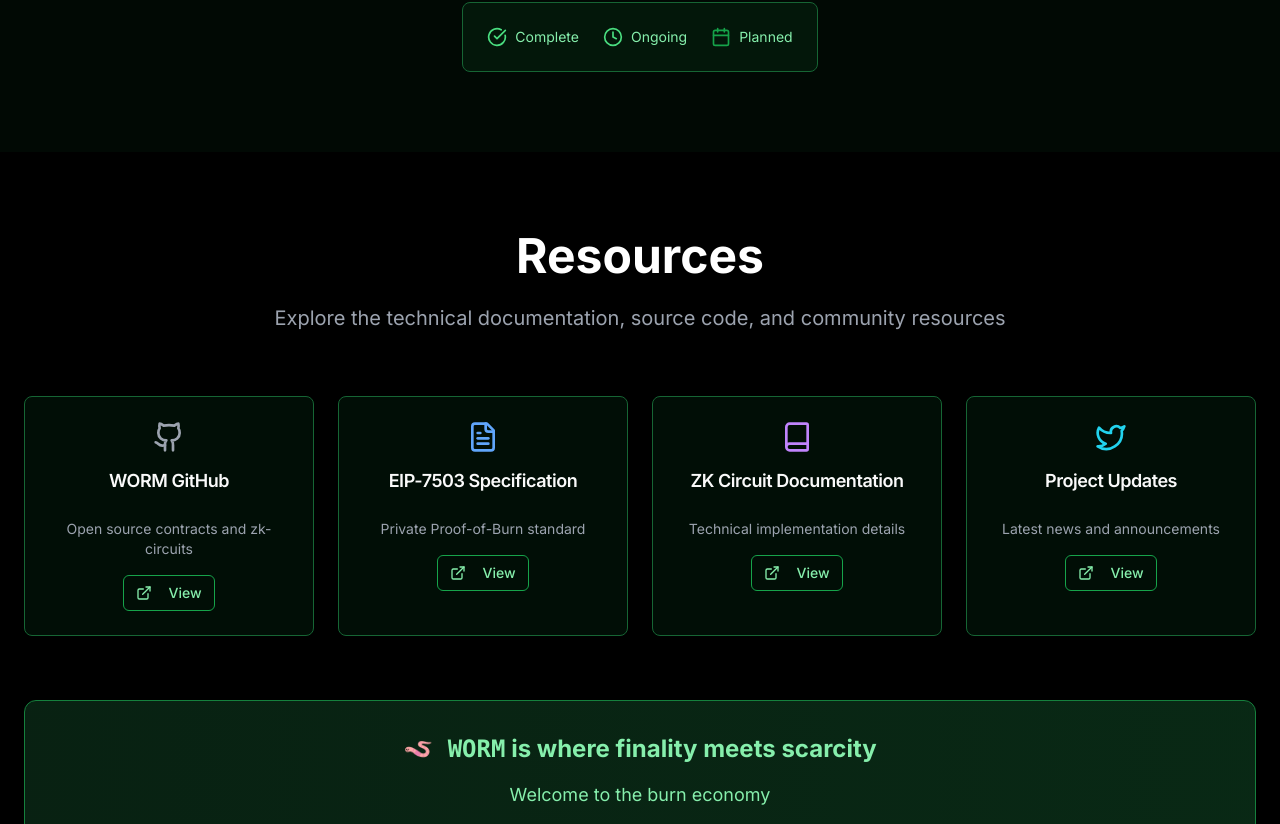
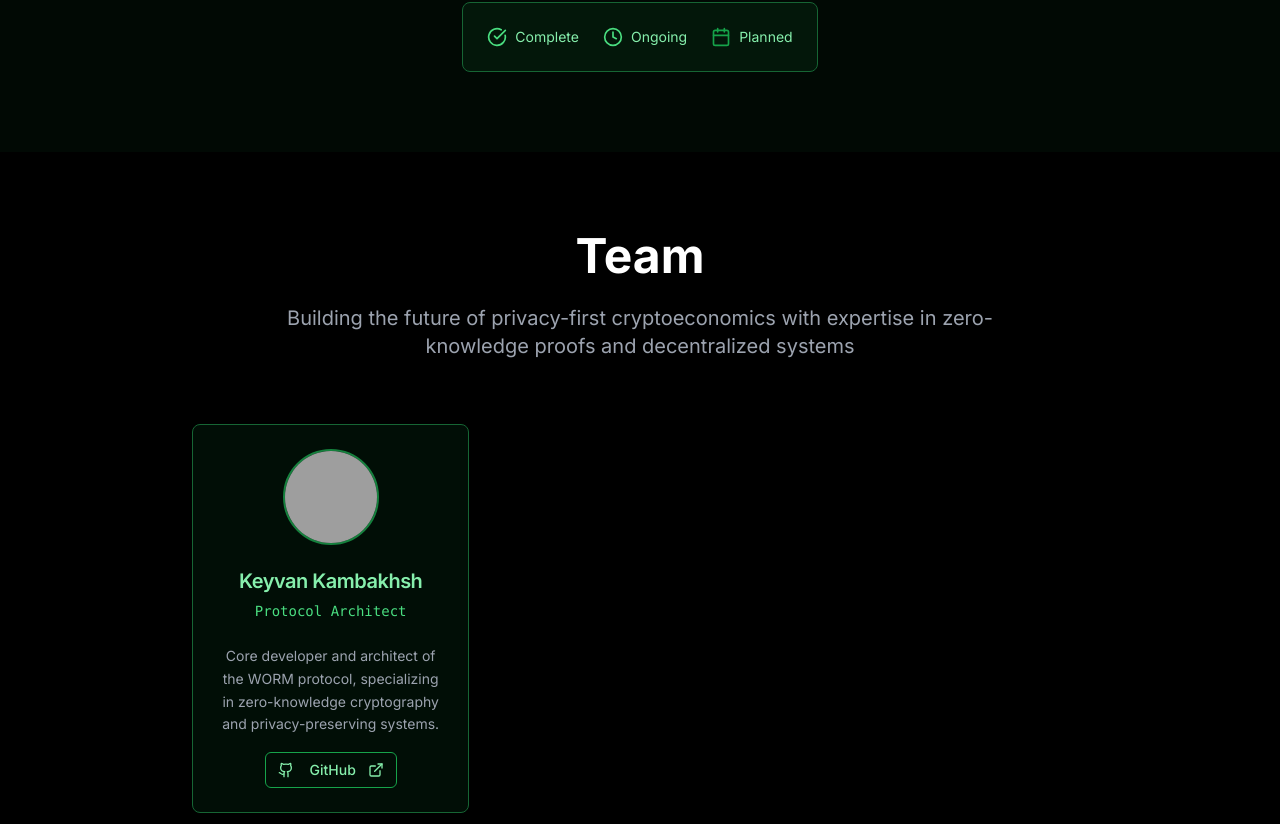
Before and after one commit to worm-privacy/app, a Next.js app: page / in a window 1280 px wide. Shown: the part 5736-6560 px from the top of the page. Built offline with nearby package versions, Linux system fonts and the light colour scheme; grey boxes are pictures that could not be loaded.

Commit message:
Add team section

```diff
--- a/app/page.tsx
+++ b/app/page.tsx
@@ -5,6 +5,7 @@ import { Tokenomics } from "@/components/tokenomics"
 import { UseCases } from "@/components/use-cases"
 import { Roadmap } from "@/components/roadmap"
 import { Resources } from "@/components/resources"
+import { Team } from "@/components/team"
 
 export default function Home() {
   return (
@@ -15,6 +16,7 @@ export default function Home() {
       <Tokenomics />
       <UseCases />
       <Roadmap />
+      <Team />
       <Resources />
     </div>
   )
--- /dev/null
+++ b/components/team.tsx
@@ -0,0 +1,96 @@
+"use client"
+
+import { Card, CardContent, CardHeader, CardTitle } from "@/components/ui/card"
+import { Button } from "@/components/ui/button"
+import { Github, ExternalLink } from "lucide-react"
+
+export function Team() {
+  const teamMembers = [
+    {
+      name: "Keyvan Kambakhsh",
+      role: "Protocol Architect",
+      description:
+        "Core developer and architect of the WORM protocol, specializing in zero-knowledge cryptography and privacy-preserving systems.",
+      github: "https://github.com/keyvank",
+      avatar: "https://avatars.githubusercontent.com/u/4275654?v=4",
+    },
+  ]
+
+  return (
+    <section className="py-20 bg-black">
+      <div className="container mx-auto px-6">
+        <div className="text-center mb-16">
+          <h2 className="text-4xl md:text-5xl font-bold mb-6">Team</h2>
+          <p className="text-xl text-gray-400 max-w-3xl mx-auto">
+            Building the future of privacy-first cryptoeconomics with expertise in zero-knowledge proofs and
+            decentralized systems
+          </p>
+        </div>
+
+        <div className="max-w-4xl mx-auto">
+          <div className="grid grid-cols-1 md:grid-cols-2 lg:grid-cols-3 gap-8">
+            {teamMembers.map((member, index) => (
+              <Card
+                key={index}
+                className="bg-green-950/30 border-green-800 hover:border-green-700 transition-all hover:scale-105"
+              >
+                <CardHeader className="text-center">
+                  <div className="w-24 h-24 mx-auto mb-4 rounded-full bg-green-900/50 border-2 border-green-700 flex items-center justify-center overflow-hidden">
+                    <img
+                      src={member.avatar || "/placeholder.svg"}
+                      alt={member.name}
+                      className="w-full h-full object-cover"
+                    />
+                  </div>
+                  <CardTitle className="text-xl text-green-300">{member.name}</CardTitle>
+                  <p className="text-sm text-green-400 font-mono">{member.role}</p>
+                </CardHeader>
+                <CardContent className="text-center space-y-4">
+                  <p className="text-gray-400 text-sm leading-relaxed">{member.description}</p>
+
+                  <div className="flex justify-center">
+                    <Button
+                      variant="outline"
+                      size="sm"
+                      className="border-green-600 text-green-300 hover:bg-green-900/50 bg-transparent"
+                      onClick={() => window.open(member.github, "_blank")}
+                    >
+                      <Github className="w-4 h-4 mr-2" />
+                      GitHub
+                      <ExternalLink className="w-3 h-3 ml-1" />
+                    </Button>
+                  </div>
+                </CardContent>
+              </Card>
+            ))}
+          </div>
+        </div>
+
+        {/* <div className="mt-16 text-center">
+          <div className="bg-gradient-to-r from-green-950/60 to-green-900/60 border border-green-700 rounded-xl p-8 max-w-2xl mx-auto">
+            <h3 className="text-xl font-bold mb-4 text-green-300">Join the Team</h3>
+            <p className="text-gray-400 mb-6">
+              Interested in contributing to privacy-preserving cryptoeconomics? We're always looking for talented
+              developers, researchers, and cryptographers.
+            </p>
+            <div className="flex flex-col sm:flex-row gap-4 justify-center">
+              <Button
+                variant="outline"
+                className="border-green-600 text-green-300 hover:bg-green-900/50 bg-transparent"
+              >
+                <Github className="w-4 h-4 mr-2" />
+                Contribute on GitHub
+              </Button>
+              <Button
+                variant="outline"
+                className="border-green-600 text-green-300 hover:bg-green-900/50 bg-transparent"
+              >
+                Join Community
+              </Button>
+            </div>
+          </div>
+        </div> */}
+      </div>
+    </section>
+  )
+}
```
